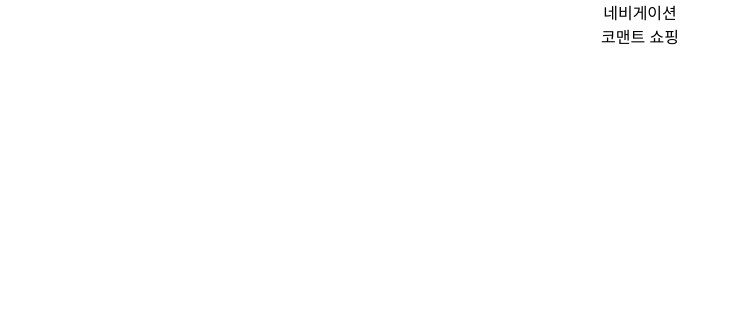
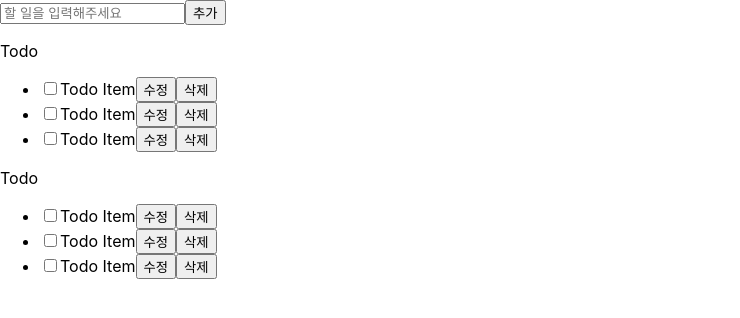
Before and after one commit to oh-seungmin/comento-shopping, a React (Create React App) app: page / in a window 1280 px wide. Shown: the top 318 px of the page, without its empty margins (0-740 px from the left). Built offline with nearby package versions, Linux system fonts and the light colour scheme.

Commit message:
feat : todo리스트 만들기(틀)

```diff
--- a/src/App.css
+++ b/src/App.css
@@ -1,7 +1,15 @@
 .App {
   text-align: center;
 }
-
+.todoapp_inputbox_btn_add{
+  border: none;
+  border-radius: 0;
+  background-color: #d0ebff;
+  color: #1c7ed6;
+  height: 50px;
+  width: 50px;
+  font-weight: bold;
+}
 .App-logo {
   height: 40vmin;
   pointer-events: none;
--- a/src/App.js
+++ b/src/App.js
@@ -1,14 +1,7 @@
-import './App.css';
-import Navigaion from './components/Navigation';
 
+import Home from "./pages/Home";
+import React from "react";
 
-function App() {
-  return (
-    <div className="App">
-      <Navigaion/>
-      코맨트 쇼핑
-    </div>
-  );
-}
+const App = () =><Home />;
 
 export default App;
--- /dev/null
+++ b/src/components/InputBox.jsx
@@ -0,0 +1,19 @@
+import React from "react";
+
+const InputBox = () =>(
+    <div>
+        <input
+            type="text"
+            name="todoItem"
+            placeholder="할 일을 입력해주세요"
+        />
+
+        <button type="submit">
+            추가
+
+        </button>
+
+    </div>
+);
+
+export default InputBox;
--- /dev/null
+++ b/src/components/TodoItem.jsx
@@ -0,0 +1,16 @@
+import React from "react";
+
+const TodoItem =() =>(
+    <li>
+        <input type = "checkbox"/>
+        <span >Todo Item</span>
+        <button type="button">
+        수정
+        </button>
+        <button type="button">
+        삭제
+        </button>
+    </li>
+);
+
+export default TodoItem;
--- /dev/null
+++ b/src/components/TodoItemList.jsx
@@ -0,0 +1,15 @@
+import React from "react";
+import Todoitem from "../components/TodoItem";
+
+const TodoItemList = () =>(
+    <div >
+        <p>Todo</p>
+        <ul>
+            <Todoitem/>
+            <Todoitem/>
+            <Todoitem/>
+        </ul>
+    </div>
+);
+
+export default TodoItemList;
--- /dev/null
+++ b/src/pages/Home.jsx
@@ -0,0 +1,14 @@
+import React from "react";
+import InputBox from "../components/InputBox";
+import TodoItemList from "../components/TodoItemList";
+
+const Home = () =>(
+    <div className="homepage_container">
+        <InputBox/>
+        <TodoItemList/>
+        <TodoItemList/>
+
+    </div>
+);
+
+export default Home;
```
